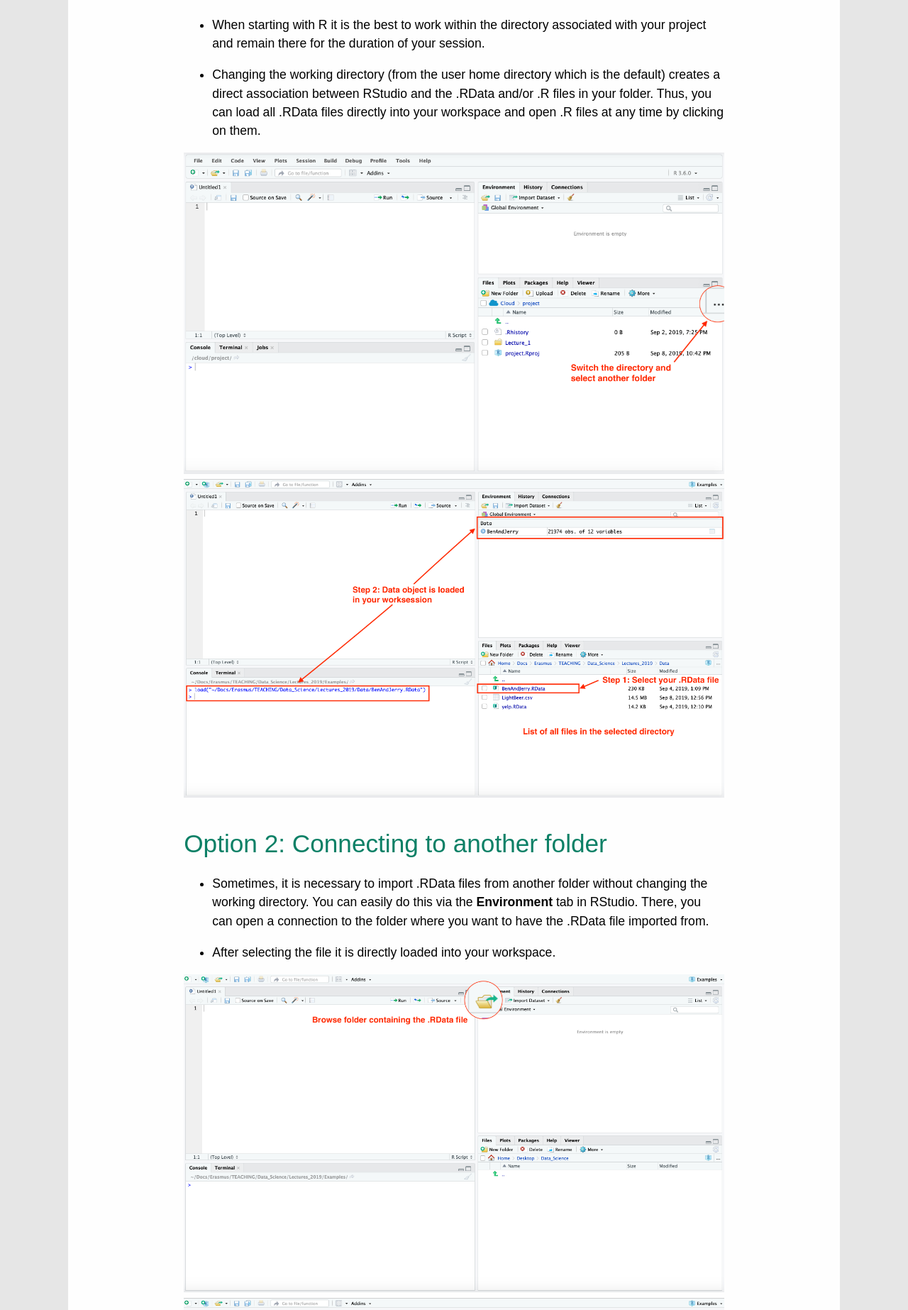
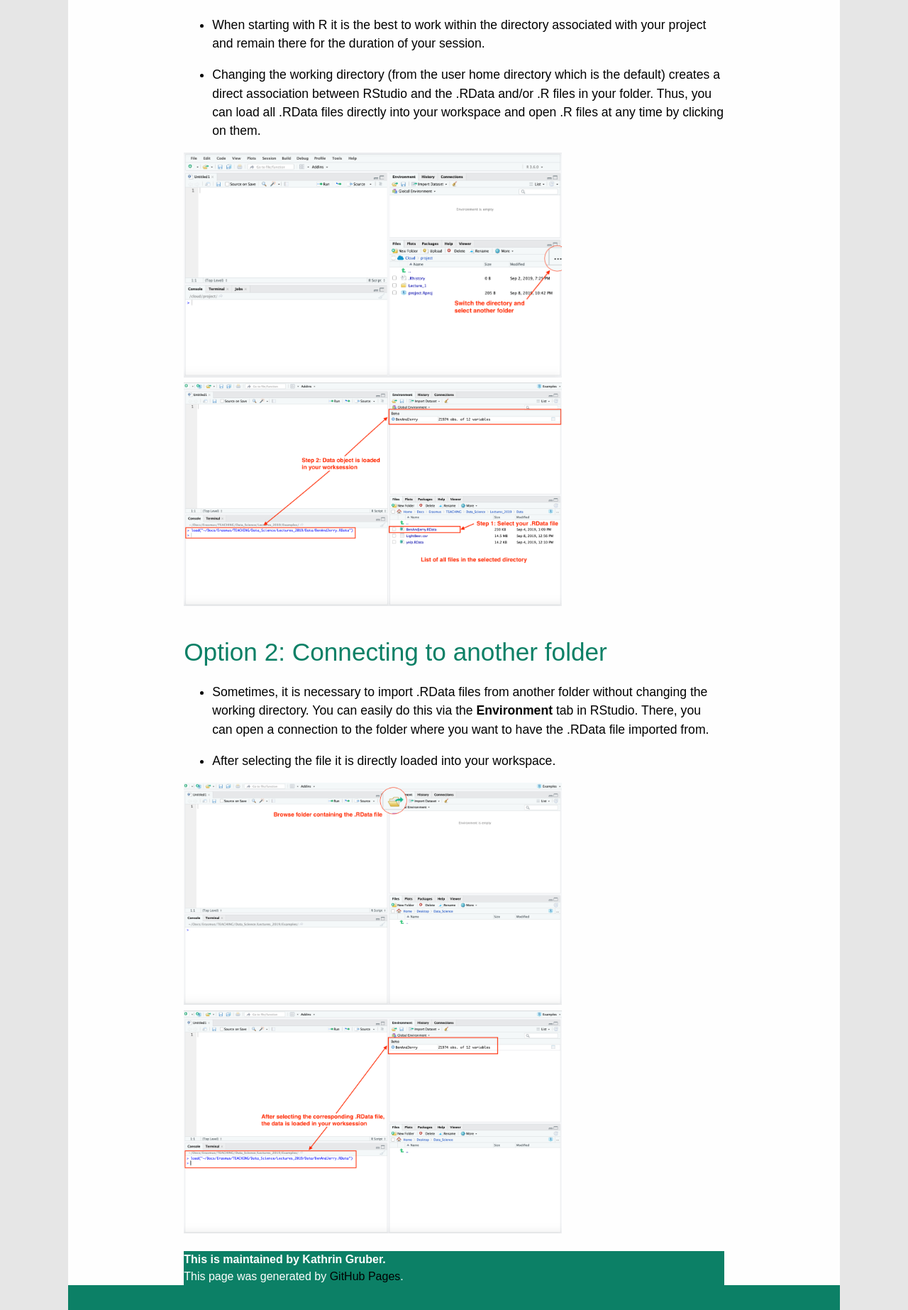
Before and after one commit to jmjvdruten/introductiontoR, a Jekyll site: the page built from Appendix_2_Loading_RData_files.md, in a window 1280 px wide. Shown: the part 1353-3199 px from the top of the page at 71% size. Built offline with Jekyll 4.4.1, drawn with Linux system fonts in a browser that asks for light colours.

Commit message:
Update stylesheet.css

```diff
--- a/stylesheets/stylesheet.css
+++ b/stylesheets/stylesheet.css
@@ -112,16 +112,6 @@ a {
   color: #010101;
   text-align: left; }
 
-
-@media screen and (min-width: 64em) {
-  .intro-screen {} }
-
-@media screen and (min-width: 42em) and (max-width: 64em) {
-  .intro-screen { } }
-
-@media screen and (max-width: 42em) {
-  .intro-screen { } }
-
 .banner {
   margin: auto;
   width: 85%;
@@ -131,7 +121,7 @@ a {
 
 .centered {
   position: relative;
-  top: -10%;
+  top: -50%;
   left: 10%;
 }
 
@@ -147,7 +137,7 @@ a {
 .main-content :first-child {
   margin-top: 0; }
 .main-content img {
-  max-width: 100%; }
+  max-width: 70%; }
 .main-content h1, .main-content h2, .main-content h3, .main-content h4, .main-content h5, .main-content h6 {
   margin-top: 2rem;
   margin-bottom: 1rem;
```
